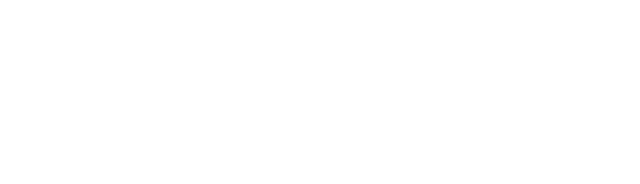
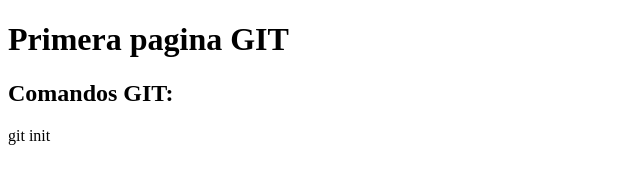
Before and after one commit to Rodrigonu8/Proyecto-Web, a plain HTML site: page index.html in a window 1280 px wide. Shown: the whole page, without its empty margins (0-640 px from the left). Drawn offline with Linux system fonts and the light colour scheme.

Commit message:
estructura basica index

```diff
--- a/index.html
+++ b/index.html
@@ -6,6 +6,13 @@
     <title>Document</title>
 </head>
 <body>
+    <div class=container>
+        <h1>Primera pagina GIT</h1>
 
+        <h2>Comandos GIT:</h2>
+        <div class="comando">
+            git init
+        </div>
+    </div>
 </body>
 </html>
```
